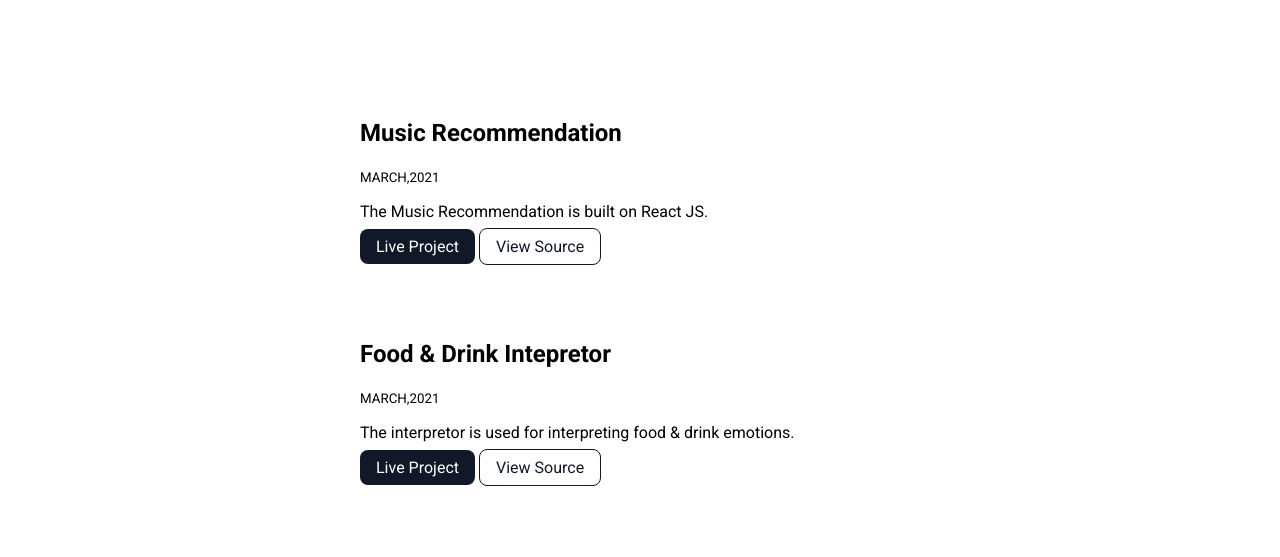
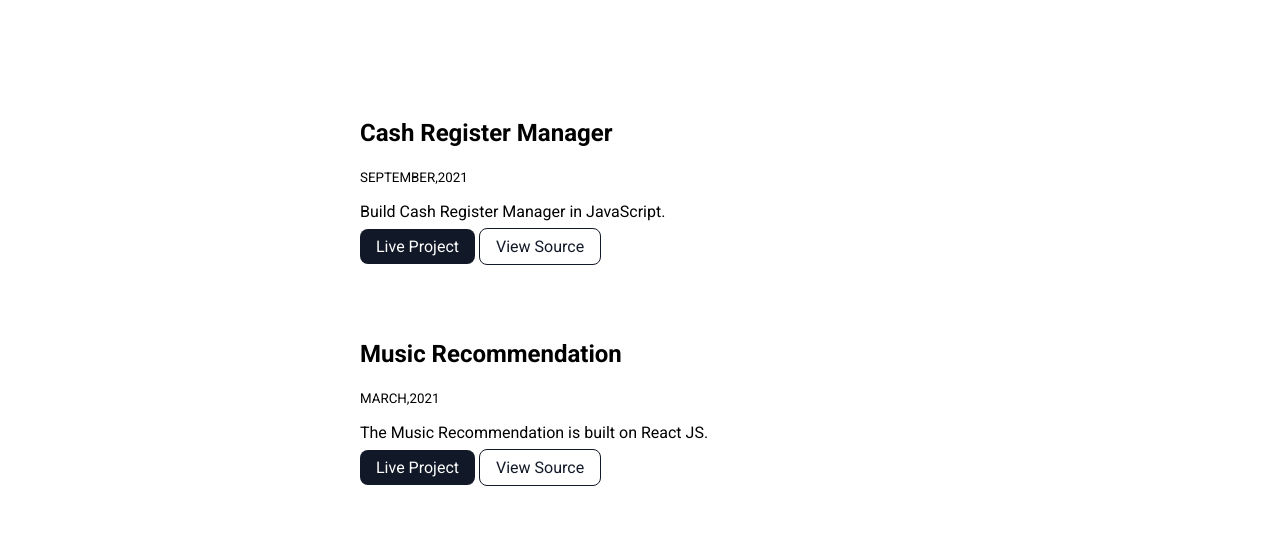
Before and after one commit to gurmanshaan/myportfolio, a plain HTML site: page projects.html in a window 1280 px wide. Shown: the part 212-769 px from the top of the page. Drawn offline with Linux system fonts and the light colour scheme.

Commit message:
updated project page
added cash register manager project

```diff
--- a/projects.html
+++ b/projects.html
@@ -36,6 +36,25 @@
     </header>
 
     <ul class="list-non-bullet">
+      <li>
+        <article class="showcase-list container container-center">
+          <h1>Cash Register Manager</h1>
+          <small>SEPTEMBER,2021</small>
+          <p>Build Cash Register Manager in JavaScript.</p>
+          <a
+            class="link primary-link"
+            href="https://gurmanshaan-cash-register-manager.netlify.app/"
+            target="_blank"
+            >Live Project</a
+          >
+          <a
+            class="link secondary-link"
+            href="https://github.com/gurmanshaan/cashregistermanager"
+            target="_blank"
+            >View Source</a
+          >
+        </article>
+      </li>
       <li>
         <article class="showcase-list container container-center">
           <h1>Music Recommendation</h1>
```
